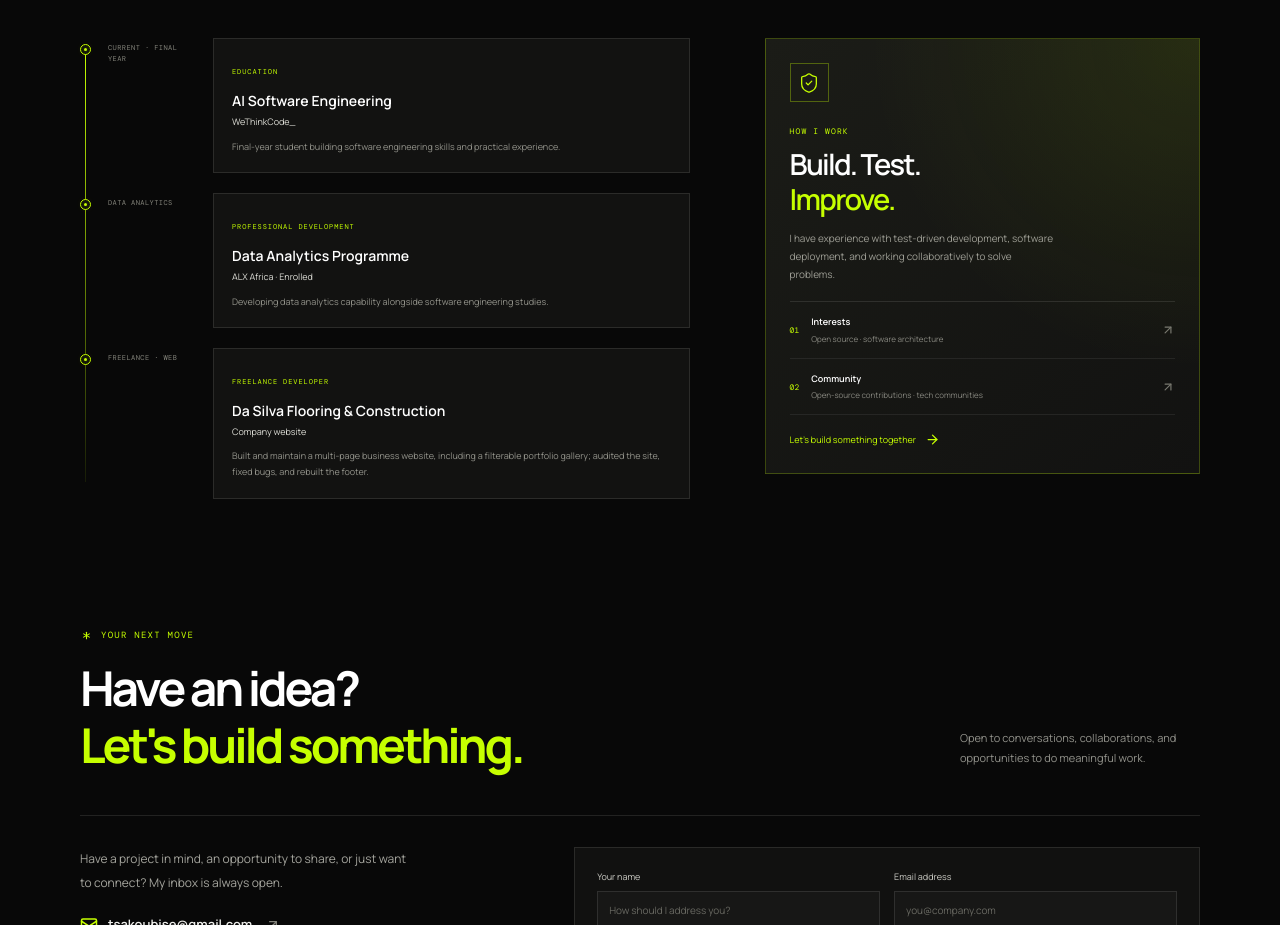
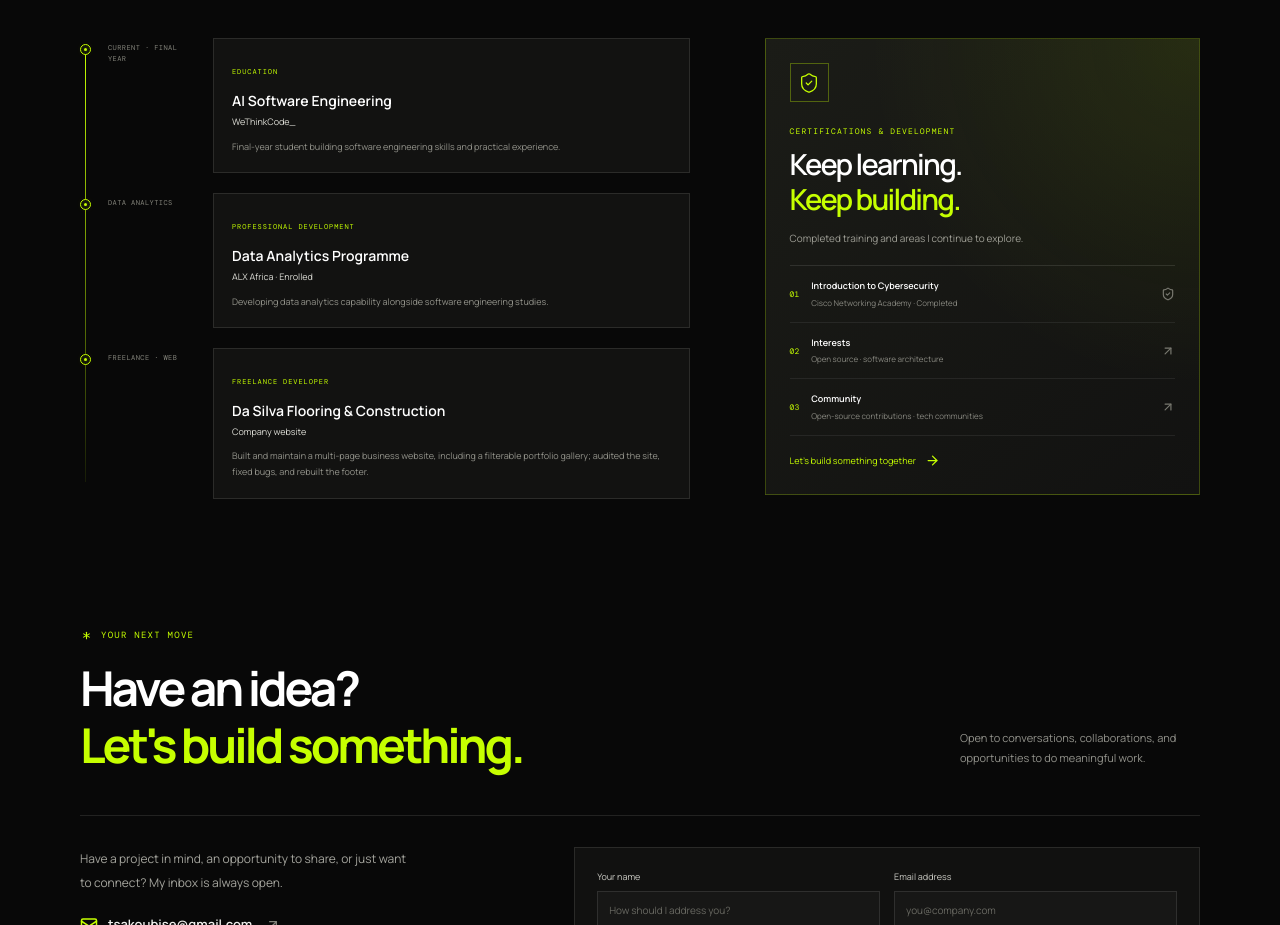
Before and after one commit to tsakoubisedev/portfolio_project, a React (Vite) app: page / in a window 1280 px wide. Shown: the part 3440-4365 px from the top of the page. Built offline with nearby package versions, Linux system fonts and the light colour scheme.

Commit message:
fix : added name and picture

```diff
--- a/src/App.tsx
+++ b/src/App.tsx
@@ -270,7 +270,7 @@ function App() {
             <motion.div className="hero-socials" initial={{ opacity: 0 }} animate={{ opacity: 1 }} transition={{ delay: 0.72 }}>
               <span>FIND ME ON</span>
               <a className="social-link" href="https://linkedin.com/in/tsako-ubise" target="_blank" rel="noreferrer"><Linkedin size={16} /><span>LinkedIn</span></a>
-              <a className="social-link" href="https://github.com/woodcartoon" target="_blank" rel="noreferrer"><Github size={16} /><span>GitHub</span></a>
+              <a className="social-link" href="https://github.com/tsakoubisedev" target="_blank" rel="noreferrer"><Github size={16} /><span>GitHub</span></a>
             </motion.div>
           </div>
 
@@ -386,13 +386,14 @@ function App() {
             </div>
             <Reveal className="cert-card" delay={0.12}>
               <div className="cert-icon"><ShieldCheck size={22} strokeWidth={1.4} /></div>
-              <p className="eyebrow">HOW I WORK</p>
-              <h3>Build. Test.<br /><span>Improve.</span></h3>
-              <p className="cert-copy">I have experience with test-driven development, software deployment, and working collaboratively to solve problems.</p>
+              <p className="eyebrow">CERTIFICATIONS &amp; DEVELOPMENT</p>
+              <h3>Keep learning.<br /><span>Keep building.</span></h3>
+              <p className="cert-copy">Completed training and areas I continue to explore.</p>
               <div className="cert-divider" />
               <div className="cert-list">
-                <div><span>01</span><p><b>Interests</b><small>Open source · software architecture</small></p><ArrowUpRight size={14} /></div>
-                <div><span>02</span><p><b>Community</b><small>Open-source contributions · tech communities</small></p><ArrowUpRight size={14} /></div>
+                <div><span>01</span><p><b>Introduction to Cybersecurity</b><small>Cisco Networking Academy · Completed</small></p><ShieldCheck size={14} /></div>
+                <div><span>02</span><p><b>Interests</b><small>Open source · software architecture</small></p><ArrowUpRight size={14} /></div>
+                <div><span>03</span><p><b>Community</b><small>Open-source contributions · tech communities</small></p><ArrowUpRight size={14} /></div>
               </div>
               <a className="cert-link" href="#contact">Let&apos;s build something together <ArrowRight size={15} /></a>
             </Reveal>
@@ -408,7 +409,7 @@ function App() {
               <a className="phone-link" href="tel:+27787680454">+27 78 768 0454</a>
               <div className="contact-socials">
                 <a href="https://linkedin.com/in/tsako-ubise" target="_blank" rel="noreferrer"><Linkedin size={17} /> LinkedIn <ArrowUpRight size={13} /></a>
-                <a href="https://github.com/woodcartoon" target="_blank" rel="noreferrer"><Github size={17} /> GitHub <ArrowUpRight size={13} /></a>
+                <a href="https://github.com/tsakoubisedev" target="_blank" rel="noreferrer"><Github size={17} /> GitHub <ArrowUpRight size={13} /></a>
               </div>
               <div className="contact-note"><span className="availability-dot" /> OPEN TO MEANINGFUL COLLABORATION</div>
             </Reveal>
```
Also changed, not shown: 4 other files (tests, documents, lock files or other folders).
